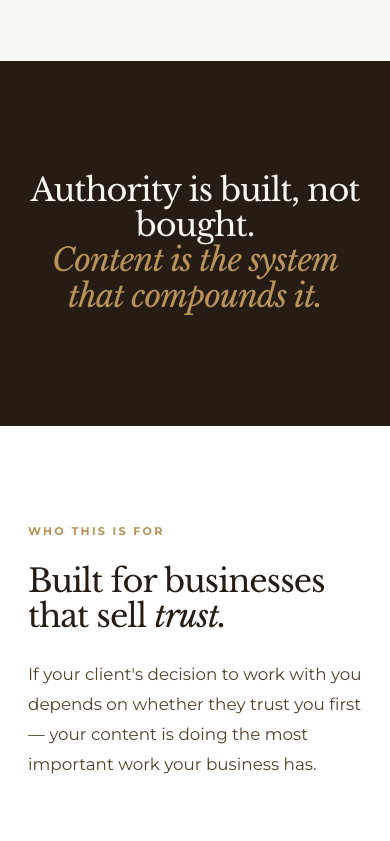
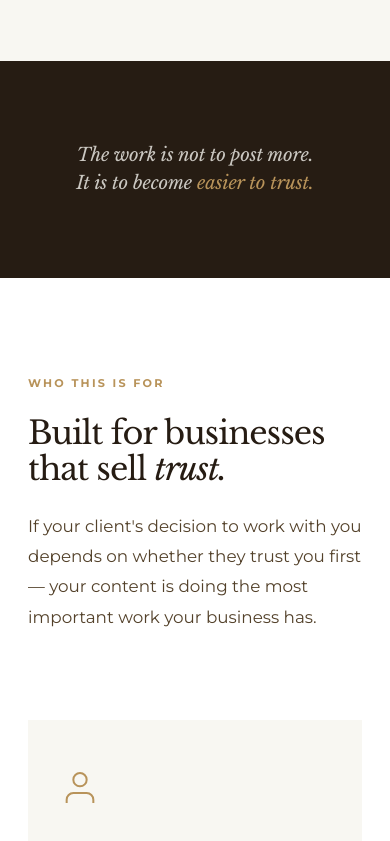
Before and after one commit to hyacinthcinfluencedigital/cinfluence-site-temporary, a plain HTML site: page index.html in a window 390 px wide. Shown: the part 1262-2103 px from the top of the page. Drawn offline with nearby package versions, Linux system fonts and the light colour scheme.

Commit message:
Add files via upload

```diff
--- a/index.html
+++ b/index.html
@@ -33,7 +33,7 @@
   flex-direction: column;
   justify-content: center;
   padding: 60px 0;
-  max-width: 760px;
+  max-width: 920px;
 }
 .hero-eyebrow { display: flex; align-items: center; gap: 16px; margin-bottom: 48px; }
 .hero-eyebrow-line { width: 40px; height: 1px; background: var(--gold); flex-shrink: 0; }
@@ -48,7 +48,7 @@
   top: 0;
   bottom: 0;
   right: 0;
-  left: 46%;
+  left: 62%;
   z-index: 1;
 }
 .hero-image-inner {
@@ -201,7 +201,7 @@
 <!-- STATEMENT BAND -->
 <div class="statement-band fade-up">
   <div class="container">
-    <p class="heading-lg">Authority is built, not bought.<br><em>Content is the system that compounds it.</em></p>
+    <p class="statement-text">The work is not to post more.<br>It is to become <em>easier to trust.</em></p>
   </div>
 </div>
 
--- a/style.css
+++ b/style.css
@@ -251,11 +251,21 @@ nav.scrolled { box-shadow: 0 2px 30px rgba(38,28,19,.08); }
 /* ── STATEMENT BAND ────────────────────────────────── */
 .statement-band {
   background: var(--espresso);
-  padding: 112px 0;
+  padding: 80px 0;
   text-align: center;
 }
-.statement-band .heading-lg { color: var(--ivory); }
-.statement-band em { color: var(--gold); }
+.statement-text {
+  font-family: var(--ff-serif);
+  font-size: clamp(1.15rem, 1.8vw, 1.5rem);
+  font-weight: 400;
+  font-style: italic;
+  line-height: 1.55;
+  letter-spacing: -.01em;
+  color: rgba(248,247,242,.78);
+  max-width: 620px;
+  margin: 0 auto;
+}
+.statement-text em { color: var(--gold); font-style: italic; }
 
 /* ── GOLD RULE ─────────────────────────────────────── */
 .gold-rule { display: inline-block; width: 40px; height: 1px; background: var(--gold); vertical-align: middle; margin-right: 14px; }
```
